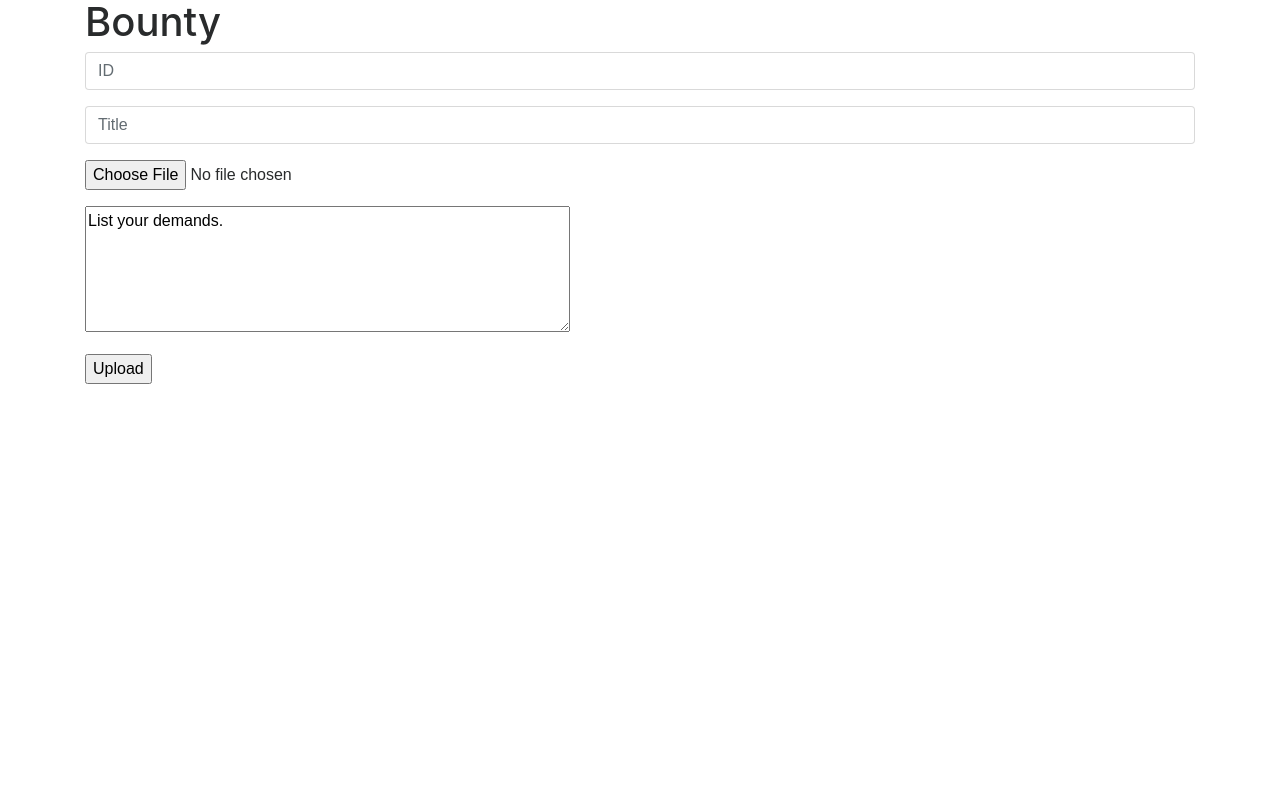
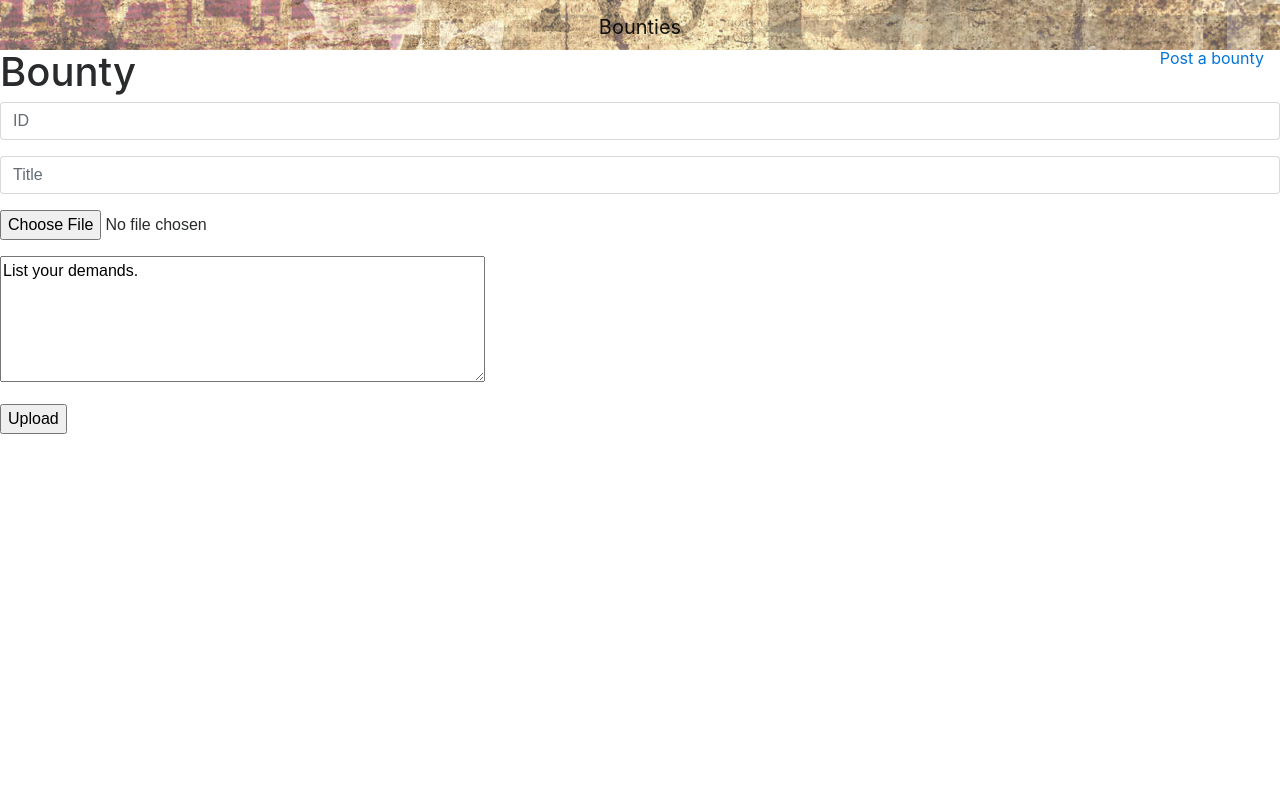
Before and after one commit to note084/BountyMail, a Flask app: page /blacklist in a window 1280 px wide. Run offline with Flask 2, Linux system fonts and the light colour scheme; some libraries are stand-ins or nearby versions.

Commit message:
front end applications - incomplete

```diff
--- /dev/null
+++ b/flask-BountyMail/static/css/layout/layout.css
@@ -0,0 +1,18 @@
+body, html{
+    height:100%;
+}
+
+.navbg {
+    background: url("bg.jpg");
+    height:50px;
+    background-size: cover;
+}
+.navbar-brand {
+    text-align: center;
+}
+.bg {
+    background: url("bg.jpg");
+    height:100%;
+    background-repeat: repeat-y;
+    background-size: cover
+}
--- a/flask-BountyMail/templates/layout.html
+++ b/flask-BountyMail/templates/layout.html
@@ -2,12 +2,21 @@
 <html>
     <head>
         <title>{% block title %}{% endblock %}</title>
+        <link rel="stylesheet" href="{{ url_for('static', filename='css/layout/layout.css')}}">
         <link rel="stylesheet" href="https://maxcdn.bootstrapcdn.com/bootstrap/4.0.0-beta.3/css/bootstrap.min.css" integrity="sha384-Zug+QiDoJOrZ5t4lssLdxGhVrurbmBWopoEl+M6BdEfwnCJZtKxi1KgxUyJq13dy" crossorigin="anonymous">
     </head>
     <body>
-        <div class="container">
-            {% block body %}
-            {% endblock %}
+        <nav class="navbar navbar-expand-lg navbar-light navbg">
+            <a class="navbar-brand mx-auto" href="/">Bounties</a>
+            <div class="nav-item d-flex justify-content-end form-inline">
+                <a href="{{url_for('blacklist')}}">Post a bounty</a>
+            </div>
+        </nav>
+        {% block body %}
+        <div class="bg"></div>
+            <div class="container">
+            </div>
         </div>
+        {% endblock %}
     </body>
 </html>
```
Also changed, not shown: flask-BountyMail/templates/index.html (+2 -8 lines), flask-BountyMail/database.db, flask-BountyMail/static/css/layout/bg.jpg (added).
